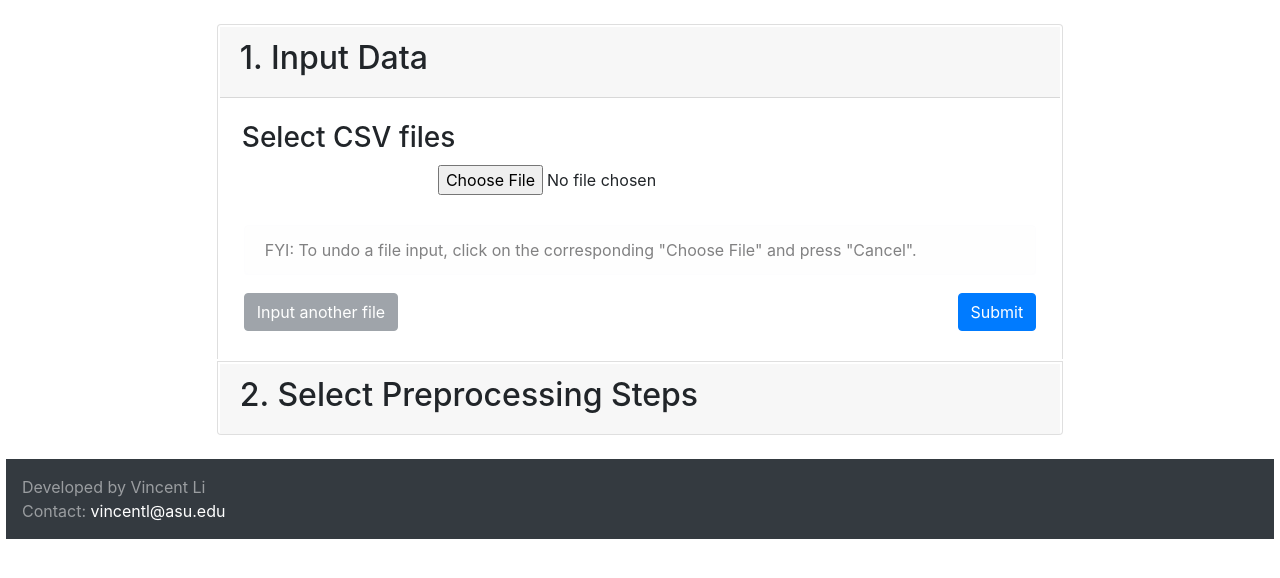
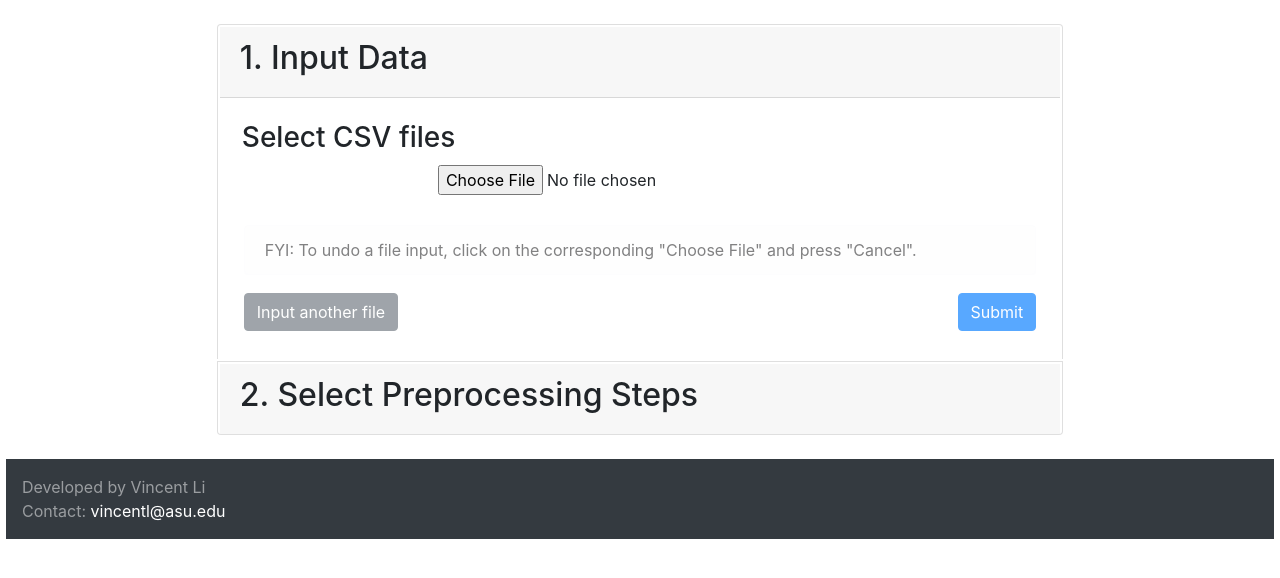
Before and after one commit to 17livincent/HonorsThesisProject, a React (Create React App) app in the folder client/: page / in a window 1280 px wide. Shown: the top 578 px of the page. Built offline with nearby package versions, Linux system fonts and the light colour scheme.

Commit message:
InputData submit works

```diff
--- a/client/src/App.js
+++ b/client/src/App.js
@@ -17,7 +17,8 @@ class App extends React.Component {
         super(props);
 
         this.state = {
-            currentPanel: '0'
+            currentPanel: '0',
+            files: []
         }
 
         this.submitData = this.submitData.bind(this);
@@ -26,21 +27,22 @@ class App extends React.Component {
     /**
      * Callback function passed to the InputData
      */
-    submitData() {
-        alert('CSV files submitted');
+    submitData(files) {
+        alert('CSV files submitted: ' + files);
+        this.setState({files: files});
+        // close this accordion, open the second
         this.setState({currentPanel: '1'});
-        // close this accordion, open the second
 
     }
 
     render() {
         return (
             <div>
-                <Accordion id='app' defaultActiveKey='0'>
+                <Accordion id='app' activeKey={this.state.currentPanel}>
                     <Card>
-                        <Accordion.Toggle as={Card.Header} eventKey='0'>
+                        <Card.Header eventKey='0'>
                             <h2>1. Input Data</h2>
-                        </Accordion.Toggle>
+                        </Card.Header>
                         <Accordion.Collapse eventKey='0'>
                             <Card.Body>
                                 <InputData id='main' onSubmit={this.submitData}/>
@@ -48,9 +50,9 @@ class App extends React.Component {
                         </Accordion.Collapse>
                     </Card>
                     <Card>
-                        <Accordion.Toggle as={Card.Header} eventKey='1'>
+                        <Card.Header eventKey='1'>
                             <h2>2. Select Preprocessing Steps</h2>
-                        </Accordion.Toggle>
+                        </Card.Header>
                         <Accordion.Collapse eventKey='1'>
                             <Card.Body>
                                 <PrepStepsForm id='main' />
--- a/client/src/InputData.js
+++ b/client/src/InputData.js
@@ -71,9 +71,39 @@ class InputData extends React.Component {
         );
     }
 
+    /**
+     * Called when the Submit button is pressed
+     * Processes the files array and passes it to a callback
+     */
     onSubmit() {
-        this.props.onSubmit();
+        // remove blanks from files
+        let newFiles = this.state.files.slice().filter((element) => (element !== ''));
+        let newNum = newFiles.length;
 
+        this.setState({files: newFiles, numOfFiles: newNum});
+        this.props.onSubmit(newFiles);
+    }
+
+    /**
+     * Conditionally disable the "Input another file" button
+     */
+    disableAdd() {
+        return (this.state.files[this.state.numOfFiles - 1] !== '') ? false : true;
+    }
+
+    /**
+     * Conditionally disable the "Submit" button
+     */
+    disableSubmit() {
+        let status = true;
+        let files = this.state.files;
+        for(let index in files) {
+            if(files[index] !== '') {
+                status = false;
+                break;
+            }
+        }
+        return status;
     }
 
     render() {
@@ -92,7 +122,7 @@ class InputData extends React.Component {
                         <Button id='addButton' variant='secondary' onClick={this.incNumOfFiles} disabled={(this.state.files[this.state.numOfFiles - 1] !== '') ? false : true}>Input another file</Button>
                     </Col>
                     <Col>
-                        <Button id='submitButton' variant='primary' onClick={this.onSubmit}>Submit</Button>
+                        <Button id='submitButton' variant='primary' onClick={this.onSubmit} disabled={this.disableSubmit()}>Submit</Button>
                     </Col>
                 </Form.Row>
             </React.Fragment>
```
